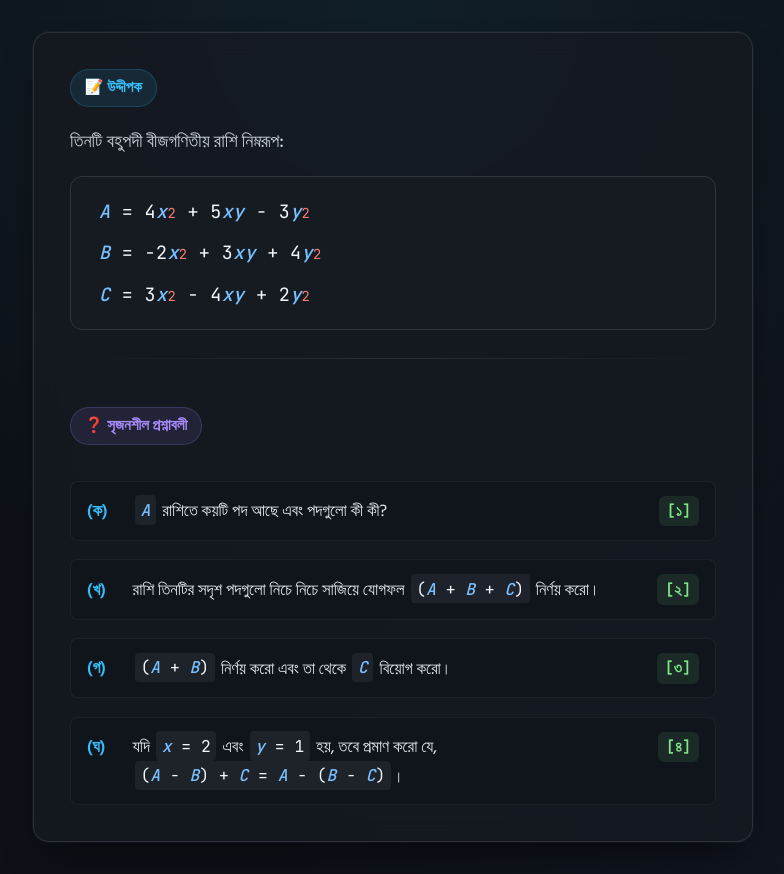
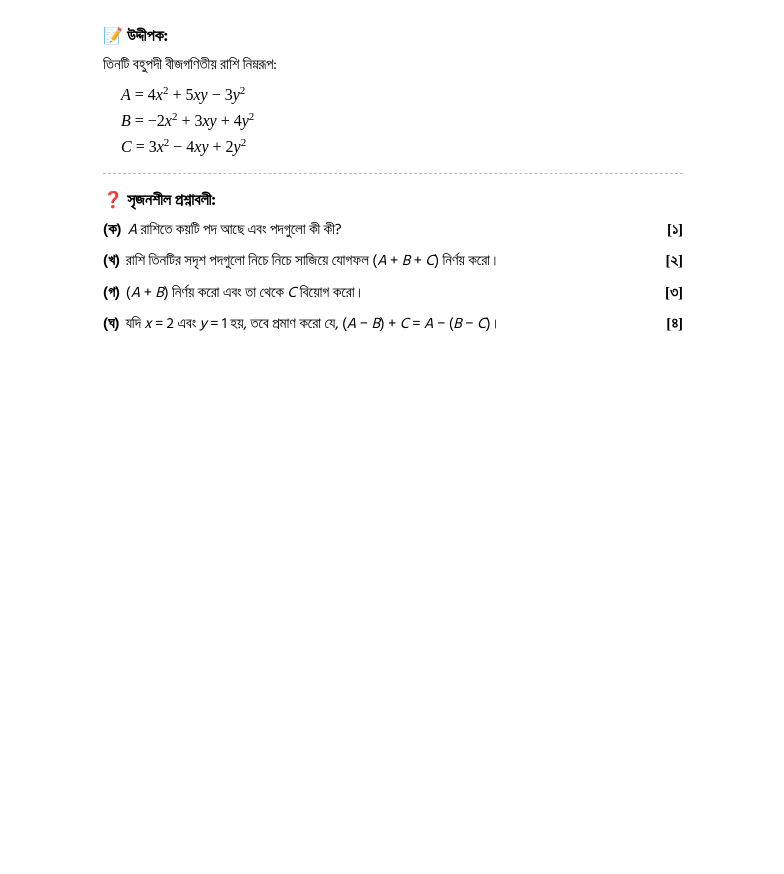
Before and after one commit to bdraidattacker16-stack/radid_web, a website: page index.html in a window 1280 px wide. Shown: the whole page, without its empty margins (247-1031 px from the left). After the commit the page ends 800 px from the top, so only its background shows below. Drawn offline with Linux system fonts and the light colour scheme.

Commit message:
Update layout: compact question paper style with pure black text

```diff
--- a/index.html
+++ b/index.html
@@ -4,22 +4,16 @@
   <meta charset="UTF-8">
   <meta name="viewport" content="width=device-width, initial-scale=1.0">
 
-  <title>বীজগণিতীয় রাশি — সৃজনশীল প্রশ্ন | radid.cyou</title>
-  <meta name="title" content="বীজগণিতীয় রাশি — সৃজনশীল প্রশ্ন | radid.cyou">
-  <meta name="description" content="বহুপদী বীজগণিতীয় রাশি সম্পর্কিত সৃজনশীল প্রশ্নাবলী — radid.cyou">
+  <title>সৃজনশীল প্রশ্ন — বীজগণিতীয় রাশি</title>
   <meta name="robots" content="index, follow">
-  <meta name="theme-color" content="#0d1117">
+  <meta name="theme-color" content="#ffffff">
   <link rel="canonical" href="https://radid.cyou/">
-
-  <!-- Google Search Console Verification -->
   <meta name="google-site-verification" content="DEgioJaJ5K-YZgagCAV0Xj-xqySBeFtdy2NStlG-luw">
-
   <link rel="icon" type="image/svg+xml" href="/assets/favicon.svg">
 
-  <!-- Google Fonts: Hind Siliguri for Bangla & JetBrains Mono for numbers/math -->
   <link rel="preconnect" href="https://fonts.googleapis.com">
   <link rel="preconnect" href="https://fonts.gstatic.com" crossorigin>
-  <link href="https://fonts.googleapis.com/css2?family=Hind+Siliguri:wght@400;500;600;700&family=JetBrains+Mono:wght@400;500;600&display=swap" rel="stylesheet">
+  <link href="https://fonts.googleapis.com/css2?family=Hind+Siliguri:wght@400;600;700&display=swap" rel="stylesheet">
 
   <style>
     *, *::before, *::after {
@@ -29,202 +23,91 @@
     }
 
     body {
-      min-height: 100vh;
-      background-color: #0d1117;
-      background-image:
-        radial-gradient(circle at 50% 0%, rgba(56, 189, 248, 0.08) 0%, transparent 60%),
-        radial-gradient(circle at 100% 100%, rgba(99, 102, 241, 0.05) 0%, transparent 50%);
-      color: #e6edf3;
-      font-family: 'Hind Siliguri', -apple-system, BlinkMacSystemFont, 'Segoe UI', Roboto, sans-serif;
-      display: flex;
-      align-items: center;
-      justify-content: center;
-      padding: 2rem 1rem;
-      line-height: 1.6;
+      background-color: #ffffff;
+      color: #000000;
+      font-family: 'Hind Siliguri', -apple-system, BlinkMacSystemFont, Arial, sans-serif;
+      font-size: 15px;
+      line-height: 1.5;
+      padding: 24px 16px;
     }
 
     .container {
-      width: 100%;
-      max-width: 720px;
+      max-width: 580px;
       margin: 0 auto;
     }
 
-    .cq-card {
-      background: rgba(22, 27, 34, 0.85);
-      border: 1px solid rgba(48, 54, 61, 0.9);
-      backdrop-filter: blur(12px);
-      -webkit-backdrop-filter: blur(12px);
-      border-radius: 16px;
-      padding: 2.25rem;
-      box-shadow:
-        0 20px 40px -15px rgba(0, 0, 0, 0.6),
-        0 0 0 1px rgba(255, 255, 255, 0.04);
-      transition: border-color 0.2s ease;
+    .header-title {
+      font-size: 16px;
+      font-weight: 700;
+      margin-bottom: 6px;
     }
 
-    .cq-card:hover {
-      border-color: rgba(56, 189, 248, 0.3);
+    .stem-desc {
+      margin-bottom: 6px;
     }
 
-    .badge {
-      display: inline-flex;
-      align-items: center;
-      gap: 0.5rem;
-      font-size: 0.95rem;
-      font-weight: 600;
-      color: #38bdf8;
-      background: rgba(56, 189, 248, 0.1);
-      border: 1px solid rgba(56, 189, 248, 0.2);
-      padding: 0.35rem 0.85rem;
-      border-radius: 9999px;
-      margin-bottom: 1.25rem;
+    .expressions {
+      margin-left: 18px;
+      margin-bottom: 14px;
+      font-family: 'Times New Roman', Times, serif;
+      font-size: 16px;
     }
 
-    .badge-accent {
-      color: #a78bfa;
-      background: rgba(167, 139, 250, 0.1);
-      border-color: rgba(167, 139, 250, 0.2);
-      margin-top: 2rem;
-    }
-
-    .stem-title {
-      font-size: 1.15rem;
-      font-weight: 500;
-      color: #c9d1d9;
-      margin-bottom: 1.25rem;
-    }
-
-    .expressions-box {
-      background: #161b22;
-      border: 1px solid #30363d;
-      border-radius: 12px;
-      padding: 1.25rem 1.75rem;
-      margin-bottom: 0.5rem;
-      display: flex;
-      flex-direction: column;
-      gap: 0.75rem;
-    }
-
-    .expr-row {
-      font-family: 'JetBrains Mono', 'Cambria Math', monospace;
-      font-size: 1.15rem;
-      color: #f0f6fc;
-      letter-spacing: 0.02em;
-      display: flex;
-      align-items: baseline;
-      flex-wrap: wrap;
+    .expressions div {
+      margin: 2px 0;
     }
 
     .var {
       font-style: italic;
-      color: #79c0ff;
-      font-weight: 500;
     }
 
     sup {
-      font-size: 0.75em;
+      font-size: 11px;
       vertical-align: super;
       line-height: 0;
-      color: #ff7b72;
-    }
-
-    .op {
-      color: #8b949e;
-      margin: 0 0.3rem;
     }
 
     .divider {
-      height: 1px;
-      background: linear-gradient(90deg, transparent, rgba(48, 54, 61, 0.8), transparent);
-      margin: 1.75rem 0 1rem;
+      border-top: 1px dashed #bbb;
+      margin: 14px 0;
     }
 
-    .question-list {
+    .q-list {
       list-style: none;
-      display: flex;
-      flex-direction: column;
-      gap: 1.15rem;
-      margin-top: 1rem;
     }
 
-    .question-item {
+    .q-item {
       display: flex;
       justify-content: space-between;
       align-items: baseline;
-      gap: 1rem;
-      padding: 0.85rem 1rem;
-      border-radius: 8px;
-      background: rgba(13, 17, 23, 0.4);
-      border: 1px solid rgba(48, 54, 61, 0.4);
-      transition: background 0.15s ease, border-color 0.15s ease;
+      margin-bottom: 8px;
+      gap: 12px;
     }
 
-    .question-item:hover {
-      background: rgba(22, 27, 34, 0.7);
-      border-color: rgba(110, 118, 129, 0.3);
-    }
-
-    .q-main {
+    .q-left {
       display: flex;
-      align-items: baseline;
-      gap: 0.65rem;
-      font-size: 1.05rem;
-      color: #e6edf3;
-      flex: 1;
+      gap: 6px;
     }
 
     .q-no {
       font-weight: 600;
-      color: #38bdf8;
-      min-width: 2.2rem;
-    }
-
-    .q-text {
-      flex: 1;
-    }
-
-    .q-text .math-inline {
-      font-family: 'JetBrains Mono', 'Cambria Math', monospace;
-      font-size: 1.02rem;
-      color: #f0f6fc;
-      background: rgba(110, 118, 129, 0.15);
-      padding: 0.1rem 0.35rem;
-      border-radius: 4px;
-      display: inline-block;
-      margin: 0 0.15rem;
-    }
-
-    .marks {
-      font-family: 'JetBrains Mono', monospace;
-      font-weight: 600;
-      font-size: 0.95rem;
-      color: #7ee787;
-      background: rgba(126, 231, 135, 0.1);
-      padding: 0.2rem 0.5rem;
-      border-radius: 6px;
       white-space: nowrap;
     }
 
-    @media (max-width: 600px) {
+    .q-marks {
+      font-weight: 600;
+      white-space: nowrap;
+      font-family: 'Times New Roman', Times, serif;
+    }
+
+    @media (max-width: 480px) {
       body {
-        padding: 1.25rem 0.75rem;
+        padding: 16px 12px;
+        font-size: 14.5px;
       }
-      .cq-card {
-        padding: 1.35rem;
-      }
-      .expressions-box {
-        padding: 1rem;
-      }
-      .expr-row {
-        font-size: 1.05rem;
-      }
-      .question-item {
-        flex-direction: column;
-        align-items: flex-start;
-        gap: 0.5rem;
-      }
-      .marks {
-        align-self: flex-end;
+      .expressions {
+        font-size: 15px;
+        margin-left: 12px;
       }
     }
   </style>
@@ -232,68 +115,51 @@
 <body>
 
   <main class="container">
-    <div class="cq-card">
+    <div class="header-title">📝 উদ্দীপক:</div>
+    <p class="stem-desc">তিনটি বহুপদী বীজগণিতীয় রাশি নিম্নরূপ:</p>
 
-      <!-- উদ্দীপক সেকশন -->
-      <div class="badge">📝 উদ্দীপক</div>
-      <p class="stem-title">তিনটি বহুপদী বীজগণিতীয় রাশি নিম্নরূপ:</p>
-
-      <div class="expressions-box">
-        <div class="expr-row">
-          <span class="var">A</span>&nbsp;=&nbsp;4<span class="var">x</span><sup>2</sup>&nbsp;+&nbsp;5<span class="var">xy</span>&nbsp;−&nbsp;3<span class="var">y</span><sup>2</sup>
-        </div>
-        <div class="expr-row">
-          <span class="var">B</span>&nbsp;=&nbsp;−2<span class="var">x</span><sup>2</sup>&nbsp;+&nbsp;3<span class="var">xy</span>&nbsp;+&nbsp;4<span class="var">y</span><sup>2</sup>
-        </div>
-        <div class="expr-row">
-          <span class="var">C</span>&nbsp;=&nbsp;3<span class="var">x</span><sup>2</sup>&nbsp;−&nbsp;4<span class="var">x</span><span class="var">y</span>&nbsp;+&nbsp;2<span class="var">y</span><sup>2</sup>
-        </div>
+    <div class="expressions">
+      <div><span class="var">A</span> = 4<span class="var">x</span><sup>2</sup> + 5<span class="var">xy</span> − 3<span class="var">y</span><sup>2</sup></div>
+      <div><span class="var">B</span> = −2<span class="var">x</span><sup>2</sup> + 3<span class="var">xy</span> + 4<span class="var">y</span><sup>2</sup></div>
+      <div><span class="var">C</span> = 3<span class="var">x</span><sup>2</sup> − 4<span class="var">x</span><span class="var">y</span> + 2<span class="var">y</span><sup>2</sup></div>
     </div>
 
     <div class="divider"></div>
 
-      <!-- সৃজনশীল প্রশ্নাবলী সেকশন -->
-      <div class="badge badge-accent">❓ সৃজনশীল প্রশ্নাবলী</div>
-
-      <ul class="question-list">
-        <!-- (ক) -->
-        <li class="question-item">
-          <div class="q-main">
+    <div class="header-title">❓ সৃজনশীল প্রশ্নাবলী:</div>
+    <ul class="q-list">
+      <li class="q-item">
+        <div class="q-left">
           <span class="q-no">(ক)</span>
-            <span class="q-text"><span class="math-inline"><span class="var">A</span></span> রাশিতে কয়টি পদ আছে এবং পদগুলো কী কী?</span>
+          <span><span class="var">A</span> রাশিতে কয়টি পদ আছে এবং পদগুলো কী কী?</span>
         </div>
-          <span class="marks">[১]</span>
+        <span class="q-marks">[১]</span>
       </li>
 
-        <!-- (খ) -->
-        <li class="question-item">
-          <div class="q-main">
+      <li class="q-item">
+        <div class="q-left">
           <span class="q-no">(খ)</span>
-            <span class="q-text">রাশি তিনটির সদৃশ পদগুলো নিচে নিচে সাজিয়ে যোগফল <span class="math-inline">(<span class="var">A</span> + <span class="var">B</span> + <span class="var">C</span>)</span> নির্ণয় করো।</span>
+          <span>রাশি তিনটির সদৃশ পদগুলো নিচে নিচে সাজিয়ে যোগফল (<span class="var">A</span> + <span class="var">B</span> + <span class="var">C</span>) নির্ণয় করো।</span>
         </div>
-          <span class="marks">[২]</span>
+        <span class="q-marks">[২]</span>
       </li>
 
-        <!-- (গ) -->
-        <li class="question-item">
-          <div class="q-main">
+      <li class="q-item">
+        <div class="q-left">
           <span class="q-no">(গ)</span>
-            <span class="q-text"><span class="math-inline">(<span class="var">A</span> + <span class="var">B</span>)</span> নির্ণয় করো এবং তা থেকে <span class="math-inline"><span class="var">C</span></span> বিয়োগ করো।</span>
+          <span>(<span class="var">A</span> + <span class="var">B</span>) নির্ণয় করো এবং তা থেকে <span class="var">C</span> বিয়োগ করো।</span>
         </div>
-          <span class="marks">[৩]</span>
+        <span class="q-marks">[৩]</span>
       </li>
 
-        <!-- (ঘ) -->
-        <li class="question-item">
-          <div class="q-main">
+      <li class="q-item">
+        <div class="q-left">
           <span class="q-no">(ঘ)</span>
-            <span class="q-text">যদি <span class="math-inline"><span class="var">x</span> = 2</span> এবং <span class="math-inline"><span class="var">y</span> = 1</span> হয়, তবে প্রমাণ করো যে, <span class="math-inline">(<span class="var">A</span> − <span class="var">B</span>) + <span class="var">C</span> = <span class="var">A</span> − (<span class="var">B</span> − <span class="var">C</span>)</span>।</span>
+          <span>যদি <span class="var">x</span> = 2 এবং <span class="var">y</span> = 1 হয়, তবে প্রমাণ করো যে, (<span class="var">A</span> − <span class="var">B</span>) + <span class="var">C</span> = <span class="var">A</span> − (<span class="var">B</span> − <span class="var">C</span>)।</span>
         </div>
-          <span class="marks">[৪]</span>
+        <span class="q-marks">[৪]</span>
       </li>
     </ul>
-
-    </div>
   </main>
 
 </body>
```
Lines whose indentation alone changed are shown as unchanged.
